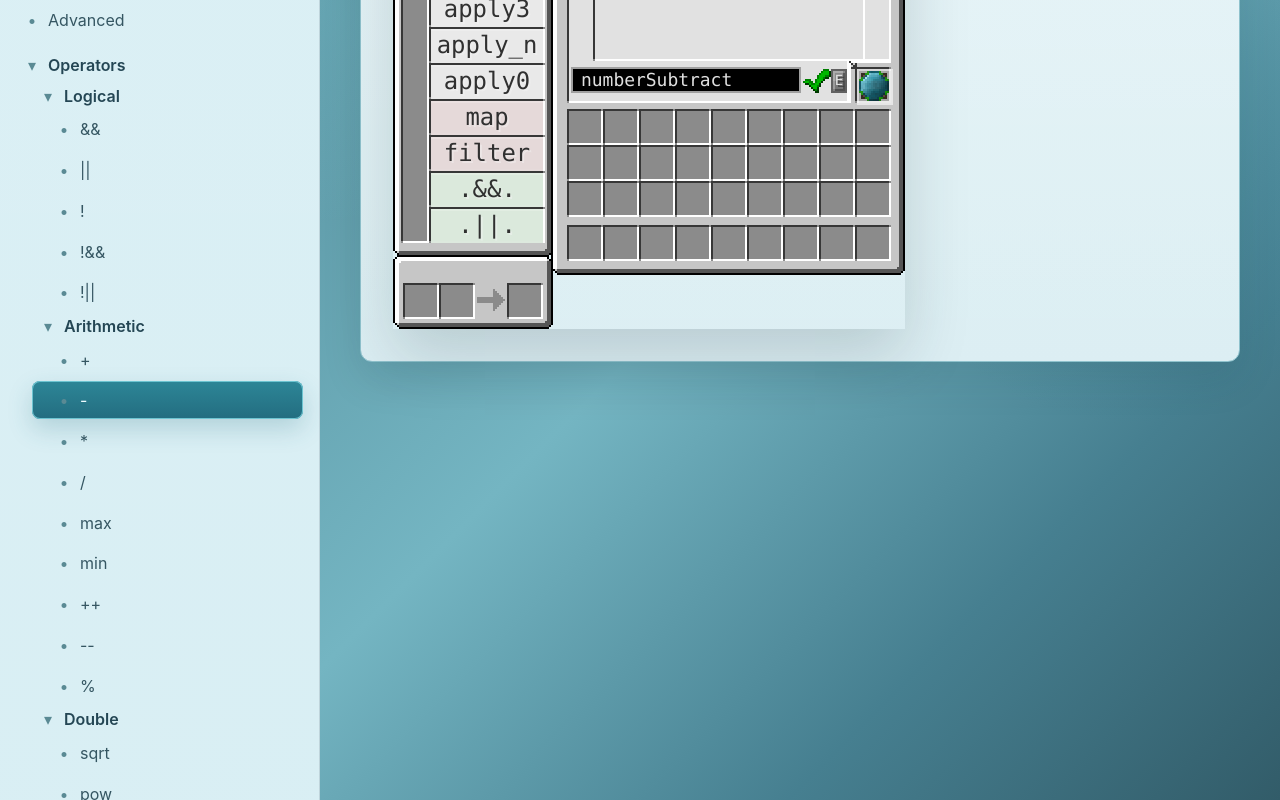
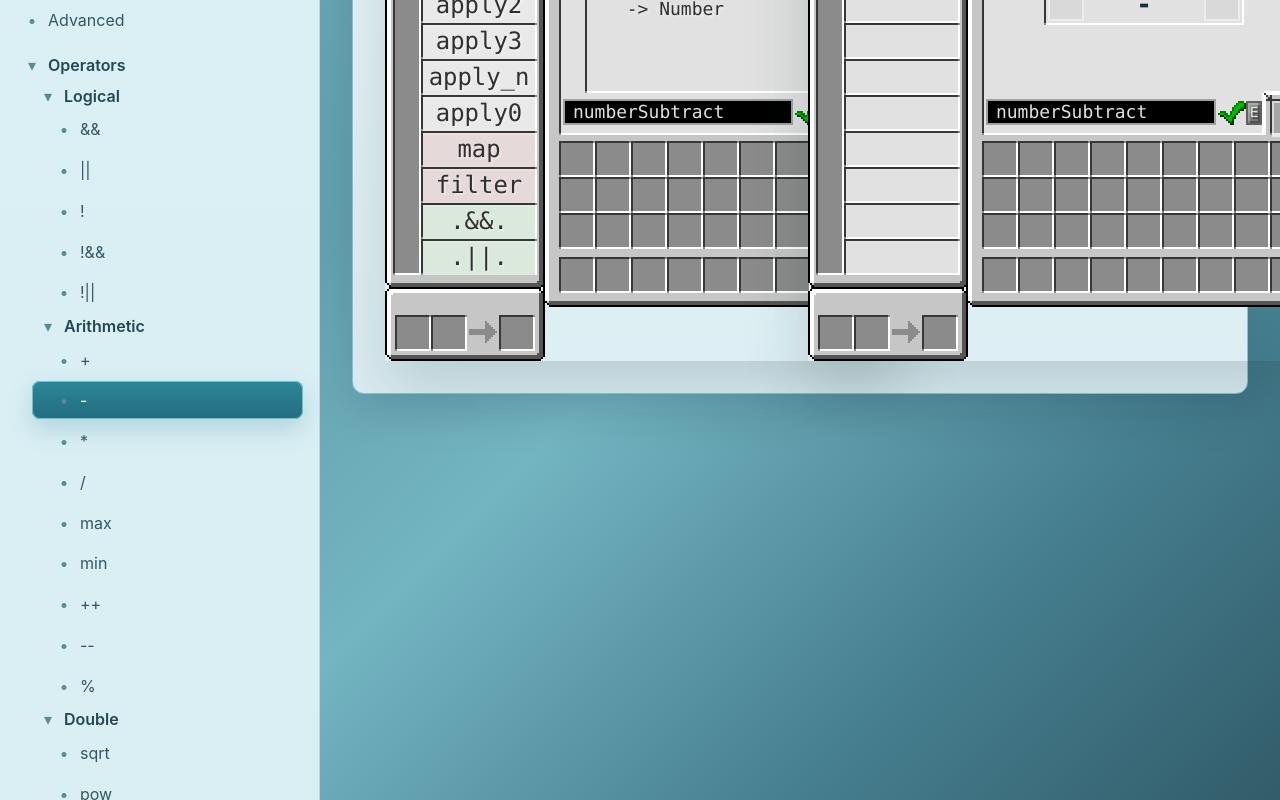
Before and after one commit to kirjorjos/WIP-Integrated-Dynamics-Project, a Vue app: page /#transformers in a window 1280 px wide. Both pictures are taken after a click on the button "numberSubtract". Shown: the part 546-1346 px from the top of the page. Built offline with nearby package versions, Linux system fonts and the light colour scheme.

Commit message:
Improve operator "tab"s

```diff
--- /dev/null
+++ b/src/components/HoverMinecraftTooltip.vue
@@ -0,0 +1,121 @@
+<script setup lang="ts">
+import { nextTick, onBeforeUnmount, ref } from "vue";
+import MinecraftTooltip from "./MinecraftTooltip.vue";
+
+const props = defineProps<{
+  title: string;
+  lines: string[];
+}>();
+
+const anchor = ref<HTMLElement | null>(null);
+const tooltip = ref<HTMLElement | null>(null);
+const visible = ref(false);
+const tooltipStyle = ref<Record<string, string>>({
+  left: "0px",
+  top: "0px",
+});
+let listeningToViewport = false;
+
+let rafId: number | null = null;
+
+const cancelScheduledUpdate = () => {
+  if (rafId !== null) {
+    cancelAnimationFrame(rafId);
+    rafId = null;
+  }
+};
+
+const updatePosition = () => {
+  cancelScheduledUpdate();
+  rafId = requestAnimationFrame(() => {
+    rafId = null;
+
+    const anchorElement = anchor.value;
+    const tooltipElement = tooltip.value;
+    if (!anchorElement || !tooltipElement) return;
+
+    const anchorRect = anchorElement.getBoundingClientRect();
+    const tooltipRect = tooltipElement.getBoundingClientRect();
+    const viewportWidth = window.innerWidth;
+    const margin = 8;
+
+    let left = anchorRect.left + anchorRect.width / 2 - tooltipRect.width / 2;
+    if (left + tooltipRect.width > viewportWidth - margin) {
+      left = viewportWidth - margin - tooltipRect.width;
+    }
+    left = Math.max(margin, left);
+
+    const top = anchorRect.top - tooltipRect.height - 4;
+
+    tooltipStyle.value = {
+      left: `${left}px`,
+      top: `${top}px`,
+    };
+  });
+};
+
+const addViewportListeners = () => {
+  if (listeningToViewport || typeof window === "undefined") return;
+  window.addEventListener("resize", handleViewportChange);
+  window.addEventListener("scroll", handleViewportChange, true);
+  listeningToViewport = true;
+};
+
+const removeViewportListeners = () => {
+  if (!listeningToViewport || typeof window === "undefined") return;
+  window.removeEventListener("resize", handleViewportChange);
+  window.removeEventListener("scroll", handleViewportChange, true);
+  listeningToViewport = false;
+};
+
+const handleEnter = async () => {
+  visible.value = true;
+  addViewportListeners();
+  await nextTick();
+  updatePosition();
+};
+
+const handleLeave = () => {
+  visible.value = false;
+  cancelScheduledUpdate();
+  removeViewportListeners();
+};
+
+const handleMove = () => {
+  if (!visible.value) return;
+  updatePosition();
+};
+
+const handleViewportChange = () => {
+  if (!visible.value) return;
+  updatePosition();
+};
+
+onBeforeUnmount(() => {
+  cancelScheduledUpdate();
+  removeViewportListeners();
+});
+</script>
+
+<template>
+  <div
+    ref="anchor"
+    class="logic-tooltip-anchor"
+    @mouseenter="handleEnter"
+    @mouseleave="handleLeave"
+    @mousemove="handleMove"
+  >
+    <slot />
+  </div>
+
+  <Teleport to="body">
+    <div
+      v-if="visible"
+      ref="tooltip"
+      class="logic-card-tooltip logic-card-tooltip-floating"
+      :style="tooltipStyle"
+    >
+      <MinecraftTooltip :title="props.title" :lines="props.lines" />
+    </div>
+  </Teleport>
+</template>
--- a/src/components/LogicProgrammerVisualOutput.vue
+++ b/src/components/LogicProgrammerVisualOutput.vue
@@ -1,7 +1,7 @@
 <script setup lang="ts">
 import { computed } from "vue";
 import FitText from "./FitText.vue";
-import MinecraftTooltip from "./MinecraftTooltip.vue";
+import HoverMinecraftTooltip from "./HoverMinecraftTooltip.vue";
 import { ASTToCondensed, operatorRegistry } from "lib";
 import { ParsedSignature } from "lib/HelperClasses/ParsedSignature";
 import { ASTtoOperator } from "lib/transformers/Operator";
@@ -39,6 +39,10 @@ type VisualStep = {
   variableId: number;
   tooltip: TooltipData;
   tooltipOperatorKey?: TypeOperatorKey;
+  expectedInputTypes?: string[];
+  expectedOutputType?: string;
+  forceOperatorTabActive?: boolean;
+  workspaceMode?: "operatorValue" | "pattern";
 };
 
 type VisualCardRef = {
@@ -101,6 +105,7 @@ const props = defineProps<{
   startVariableId: number;
   showStepNumbers?: boolean;
   showStepTitles?: boolean;
+  operatorPreviewMode?: "value" | "pattern";
 }>();
 
 const SHIFT_HELD_TOOLTIP_INFO = tooltipInfo as Record<string, string>;
@@ -115,6 +120,8 @@ const OPERATOR_INPUT_TYPE_TEMPLATE = "§eInput Type %s: §r%s";
 const OPERATOR_OUTPUT_TYPE_TEMPLATE = "§eOutput Type: §r%s";
 const OPERATOR_VARIABLE_IDS_TEMPLATE = "§eVariable IDs: §r§o%s";
 const OPERATOR_SIGNATURE_TEMPLATE = "§eSignature: §r%s";
+const EXPECTED_INPUT_TYPE_TEMPLATE = "§eExpected Type: §r%s";
+const EXPECTED_OUTPUT_TYPE_TEMPLATE = "§eExpected Output: §r%s";
 
 const publicAsset = (path: string) => `${import.meta.env.BASE_URL}${path}`;
 
@@ -780,6 +787,46 @@ const buildStepTooltip = (
 };
 
 const steps = computed<VisualStep[]>(() => {
+  if (
+    props.operatorPreviewMode === "pattern" &&
+    props.ast.type === "Operator"
+  ) {
+    const operator = getOperatorDisplay(props.ast.opName);
+    const operatorMeta = getOperatorTooltipMeta(props.ast.opName);
+    const signatureTypes = getOperatorValueSignatureTypes(props.ast.opName);
+    const variableId = props.startVariableId;
+    const step: Omit<VisualStep, "variableId" | "tooltip"> = {
+      id: "operator-pattern-preview",
+      title: operator.title,
+      searchLabel: operator.searchLabel,
+      panelLabel: operator.panelLabel,
+      symbol: operator.symbol,
+      kind: "value",
+      sourceType: "Operator",
+      renderPattern: operator.renderPattern,
+      inputs: [],
+      output: getCardName(props.ast, 1),
+      detail: props.ast.opName,
+      node: props.ast,
+      tooltipOperatorKey: props.ast.opName,
+      expectedInputTypes: operatorMeta.inputTypes,
+      expectedOutputType:
+        signatureTypes.length > 0
+          ? signatureTypes[signatureTypes.length - 1]
+          : operatorMeta.outputType,
+      forceOperatorTabActive: true,
+      workspaceMode: "pattern",
+    };
+
+    return [
+      {
+        ...step,
+        variableId,
+        tooltip: buildStepTooltip(step, variableId),
+      },
+    ];
+  }
+
   const result: VisualStep[] = [];
   const seen = new Map<TypeAST.AST, VisualCardRef>();
   let counter = 0;
@@ -825,6 +872,7 @@ const steps = computed<VisualStep[]>(() => {
           detail: ast.opName,
           node: ast,
           tooltipOperatorKey: ast.opName,
+          workspaceMode: "operatorValue",
         });
       }
       case "Curry": {
@@ -939,7 +987,7 @@ const steps = computed<VisualStep[]>(() => {
   return result;
 });
 
-const getOperatorValueSignatureLines = (opName: TypeOperatorKey): string[] => {
+const getOperatorValueSignatureTypes = (opName: TypeOperatorKey): string[] => {
   const operatorClass = operatorRegistry[
     opName as keyof typeof operatorRegistry
   ] as unknown as OperatorClassLike | undefined;
@@ -953,11 +1001,62 @@ const getOperatorValueSignatureLines = (opName: TypeOperatorKey): string[] => {
   );
   const flatSignature = signature.toFlatSignature();
 
+  return flatSignature;
+};
+
+const getOperatorValueSignatureLines = (opName: TypeOperatorKey): string[] => {
+  const flatSignature = getOperatorValueSignatureTypes(opName);
   if (flatSignature.length === 0) return [];
 
   return flatSignature.map((typeName, index) =>
     index === 0 ? typeName : `  -> ${typeName}`
   );
+};
+
+const getExpectedInputTooltip = (typeName: string): TooltipData => {
+  const typeMeta = getValueTypeMeta(typeName);
+  return {
+    title: "Expected Input",
+    lines: [
+      formatTemplate(
+        EXPECTED_INPUT_TYPE_TEMPLATE,
+        `${typeMeta.colorCode}${typeMeta.label}`
+      ),
+    ],
+  };
+};
+
+const getExpectedOutputTooltip = (typeName: string): TooltipData => {
+  const typeMeta = getValueTypeMeta(typeName);
+  return {
+    title: "Expected Output",
+    lines: [
+      formatTemplate(
+        EXPECTED_OUTPUT_TYPE_TEMPLATE,
+        `${typeMeta.colorCode}${typeMeta.label}`
+      ),
+    ],
+  };
+};
+
+const getInputSlotTooltip = (
+  step: VisualStep,
+  inputIndex: number
+): TooltipData | null => {
+  if (step.inputs[inputIndex]) {
+    return step.inputs[inputIndex]!.tooltip;
+  }
+
+  const expectedType = step.expectedInputTypes?.[inputIndex];
+  return expectedType ? getExpectedInputTooltip(expectedType) : null;
+};
+
+const getOutputSlotTooltip = (step: VisualStep): TooltipData => {
+  if (step.workspaceMode === "pattern" && step.expectedOutputType) {
+    return getExpectedOutputTooltip(step.expectedOutputType);
+  }
+
+  return step.tooltip;
 };
 
 const getPatternBox = (step: VisualStep) => {
@@ -966,7 +1065,7 @@ const getPatternBox = (step: VisualStep) => {
   const workspaceWidth = 160;
   const workspaceHeight = 87;
 
-  if (step.sourceType === "Operator") {
+  if (step.workspaceMode === "operatorValue") {
     const pattern = LOGIC_PROGRAMMER_RENDER_PATTERNS.NONE_CANVAS;
     const left = workspaceX + Math.floor((workspaceWidth - pattern.width) / 2);
     const top = workspaceY + Math.floor((workspaceHeight - pattern.height) / 2);
@@ -1096,11 +1195,12 @@ const getVisibleListEntries = (step: VisualStep): VisibleListEntry[] => {
       color: entry.color,
       active:
         entry.tabKind === "type"
-          ? entry.symbol ===
+          ? !step.forceOperatorTabActive &&
+            entry.symbol ===
               (step.sourceType === "Operator"
                 ? "Operator"
                 : getValueTypeSearchLabel(step.sourceType))
-          : step.sourceType !== "Operator" &&
+          : (step.forceOperatorTabActive || step.sourceType !== "Operator") &&
             (entry.symbol === step.symbol || entry.matchString === search),
     }));
 
@@ -1178,7 +1278,7 @@ const getVisibleListEntries = (step: VisualStep): VisibleListEntry[] => {
 
             <div class="logic-clear-button-overlay">Clear</div>
 
-            <template v-if="step.sourceType === 'Operator'">
+            <template v-if="step.workspaceMode === 'operatorValue'">
               <div
                 class="logic-operator-canvas"
                 :style="{
@@ -1218,7 +1318,7 @@ const getVisibleListEntries = (step: VisualStep): VisibleListEntry[] => {
               </div>
             </template>
 
-            <template v-if="getValueBox(step)">
+            <template v-else-if="getValueBox(step)">
               <div
                 v-if="getPatternBox(step).canvas"
                 class="logic-operator-canvas"
@@ -1245,7 +1345,7 @@ const getVisibleListEntries = (step: VisualStep): VisibleListEntry[] => {
               </div>
             </template>
 
-            <template v-else-if="step.sourceType !== 'Operator'">
+            <template v-else>
               <div
                 v-if="getPatternBox(step).canvas"
                 class="logic-operator-canvas"
@@ -1279,9 +1379,17 @@ const getVisibleListEntries = (step: VisualStep): VisibleListEntry[] => {
                 :key="`${step.id}-slot-${inputIndex}`"
                 class="logic-slot-overlay"
                 :class="{
-                  'logic-card-overlay-has-tooltip': !!step.inputs[inputIndex],
+                  'logic-card-overlay-has-tooltip': !!getInputSlotTooltip(
+                    step,
+                    inputIndex
+                  ),
                 }"
                 :style="{ left: `${slot.left}px`, top: `${slot.top}px` }"
+              >
+                <HoverMinecraftTooltip
+                  v-if="getInputSlotTooltip(step, inputIndex)"
+                  :title="getInputSlotTooltip(step, inputIndex)!.title"
+                  :lines="getInputSlotTooltip(step, inputIndex)!.lines"
                 >
                   <div
                     v-if="step.inputs[inputIndex]"
@@ -1290,12 +1398,7 @@ const getVisibleListEntries = (step: VisualStep): VisibleListEntry[] => {
                       backgroundImage: `url('${publicAsset(`valuetype/${getValueTypeTextureName(step.inputs[inputIndex]?.type ?? 'Null')}.png`)}'), url('${publicAsset('item/variable.png')}')`,
                     }"
                   />
-                <div v-if="step.inputs[inputIndex]" class="logic-card-tooltip">
-                  <MinecraftTooltip
-                    :title="step.inputs[inputIndex]!.tooltip.title"
-                    :lines="step.inputs[inputIndex]!.tooltip.lines"
-                  />
-                </div>
+                </HoverMinecraftTooltip>
               </div>
               <div
                 v-if="getPatternBox(step).symbol"
@@ -1321,18 +1424,18 @@ const getVisibleListEntries = (step: VisualStep): VisibleListEntry[] => {
             <div class="logic-labeller-badge">E</div>
 
             <div class="logic-write-card logic-card-overlay-has-tooltip">
+              <HoverMinecraftTooltip
+                :title="getOutputSlotTooltip(step).title"
+                :lines="getOutputSlotTooltip(step).lines"
+              >
                 <div
+                  v-if="step.workspaceMode !== 'pattern'"
                   class="logic-write-card-composite"
                   :style="{
                     backgroundImage: `url('${publicAsset(`valuetype/${getValueTypeTextureName(step.sourceType)}.png`)}'), url('${publicAsset('item/variable.png')}')`,
                   }"
                 />
-              <div class="logic-card-tooltip">
-                <MinecraftTooltip
-                  :title="step.tooltip.title"
-                  :lines="step.tooltip.lines"
-                />
-              </div>
+              </HoverMinecraftTooltip>
             </div>
           </div>
         </div>
--- a/src/pages/operators/OperatorPage.vue
+++ b/src/pages/operators/OperatorPage.vue
@@ -57,7 +57,7 @@ const operatorAst = computed<TypeAST.Operator>(() => {
 </script>
 
 <template>
-  <article class="doc-page">
+  <article class="doc-page operator-doc-page">
     <h2>{{ operatorKey }}</h2>
 
     <dl class="operator-meta">
@@ -103,6 +103,9 @@ const operatorAst = computed<TypeAST.Operator>(() => {
         </label>
       </div>
 
+      <div class="operator-preview-grid">
+        <section class="operator-preview-panel">
+          <h3>Operator Tab</h3>
           <LogicProgrammerVisualOutput
             :ast="operatorAst"
             :start-variable-id="variableId"
@@ -110,5 +113,18 @@ const operatorAst = computed<TypeAST.Operator>(() => {
             :show-step-titles="false"
           />
         </section>
+
+        <section class="operator-preview-panel">
+          <h3>Pattern Tab</h3>
+          <LogicProgrammerVisualOutput
+            :ast="operatorAst"
+            :start-variable-id="variableId"
+            :show-step-numbers="false"
+            :show-step-titles="false"
+            operator-preview-mode="pattern"
+          />
+        </section>
+      </div>
+    </section>
   </article>
 </template>
--- a/src/style.css
+++ b/src/style.css
@@ -247,6 +247,10 @@ button {
   color: #4a6974;
 }
 
+.operator-doc-page {
+  max-width: 1240px;
+}
+
 .operator-meta {
   margin: 1.5rem 0 0;
 }
@@ -280,6 +284,23 @@ button {
   display: grid;
   gap: 1rem;
   margin-top: 1.5rem;
+}
+
+.operator-preview-grid {
+  display: grid;
+  gap: 1rem;
+  grid-template-columns: repeat(2, minmax(0, 1fr));
+}
+
+.operator-preview-panel {
+  display: grid;
+  gap: 0.5rem;
+}
+
+.operator-preview-panel h3 {
+  margin: 0;
+  color: #224855;
+  font-size: 1rem;
 }
 
 .operator-preview-controls {
@@ -711,14 +732,23 @@ button {
   overflow: visible;
 }
 
+.logic-tooltip-anchor {
+  display: flex;
+  align-items: center;
+  justify-content: center;
+  width: 100%;
+  height: 100%;
+}
+
 .logic-card-tooltip {
-  position: absolute;
-  left: 50%;
-  bottom: calc(100% + 4px);
-  transform: translateX(-50%);
-  display: none;
   pointer-events: none;
-  z-index: 12;
+}
+
+.logic-card-tooltip-floating {
+  position: fixed;
+  z-index: 9999;
+  transform: scale(2);
+  transform-origin: top left;
 }
 
 .mc-tooltip {
@@ -819,10 +849,6 @@ button {
 
 .mc-tooltip-color-f {
   color: #ffffff;
-}
-
-.logic-card-overlay-has-tooltip:hover .logic-card-tooltip {
-  display: block;
 }
 
 .logic-write-arrow {
@@ -993,4 +1019,8 @@ button {
   .doc-page {
     padding: 1.25rem;
   }
+
+  .operator-preview-grid {
+    grid-template-columns: 1fr;
+  }
 }
```
Lines whose indentation alone changed are shown as unchanged.
